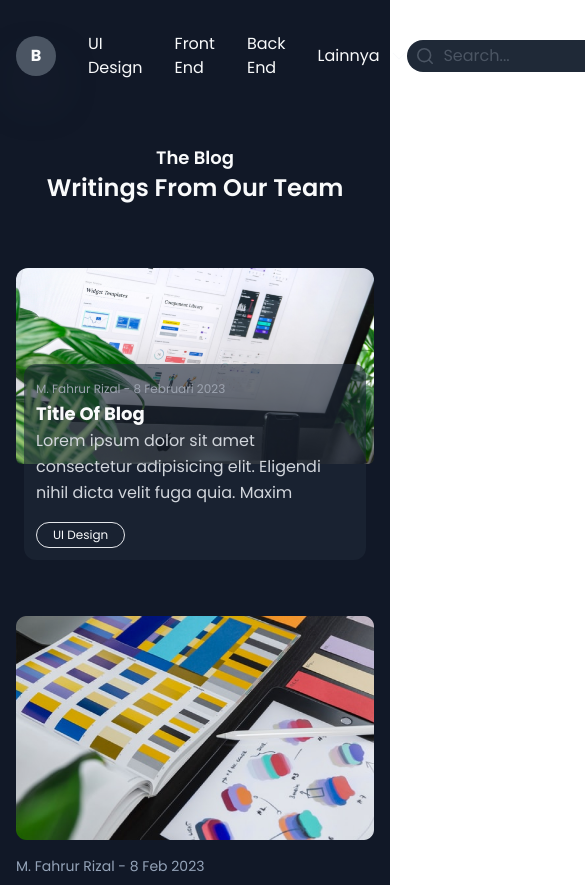
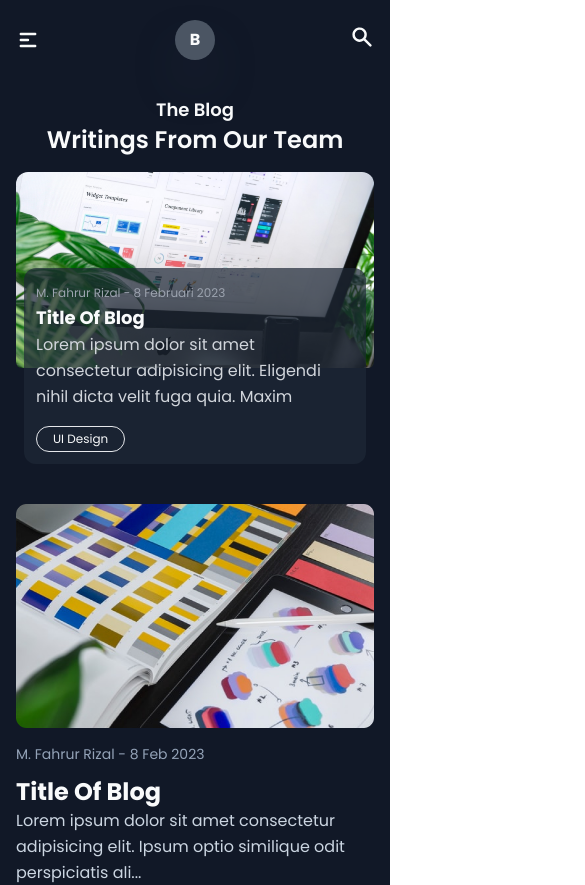
Before and after one commit to rizal57/blog-nextjs, a Next.js app: page / in a window 390 px wide. Shown: the top 885 px of the page, 585 px wide, since content can reach past the window. Built offline with nearby package versions, Linux system fonts and the light colour scheme.

Commit message:
[IMP] Improve responsive

```diff
--- a/components/CardPost.js
+++ b/components/CardPost.js
@@ -1,13 +1,16 @@
+import Link from "next/link";
 import InfoPost from "./InfoPost";
 
 const CardPost = ({...post}) => {
   return (
       <article className="mb-10">
+        <Link href={`/posts/${post.title}`} >
           <img
             src={post.thumbnail}
             className={'w-full object-cover'}
             alt="Main Blog"
           />
+        </Link>
         <InfoPost {...post} />
       </article>
   );
--- a/components/FeaturedPost.js
+++ b/components/FeaturedPost.js
@@ -5,8 +5,8 @@ import InfoFeaturedPost from './InfoFeaturedPost';
 const FeaturedPost = () => {
   return (
     <article>
-      <div className="flex flex-col py-8">
-        <div className='flex flex-col justify-center items-center mb-16'>
+      <div className="flex flex-col lg:py-8 py-4">
+        <div className='flex flex-col justify-center items-center lg:mb-16 mb-4'>
           <h2 className='text-lg lg:text-xl font-semibold'>The Blog</h2>
           <h1 className='text-2xl lg:text-6xl font-semibold capitalize'>Writings from our team</h1>
         </div>
--- a/components/InfoFeaturedPost.js
+++ b/components/InfoFeaturedPost.js
@@ -1,5 +1,5 @@
 import Image from 'next/image';
-import React from 'react';
+import Link from 'next/link';
 
 const InfoPost = (props) => {
   const {
@@ -13,15 +13,19 @@ const InfoPost = (props) => {
   return (
     <>
       <div className='w-full rounded-xl h-[300px] md:h-[400px] lg:h-[600px] overflow-hidden relative'>
+        <Link href={`/posts/${title}`}>
           <Image src={imgUrl} className={'w-full object-cover rounded-md'} alt="Main Blog" />
-          <div className='absolute bottom-2 left-2 right-2 bg-gray-800/60 p-3 lg:p-4 rounded-xl'>
-            <span className='text-xs lg:text-sm text-gray-400'>{author} - {postedAt}</span>
+        </Link>
+        <div className='absolute bottom-2 left-2 right-2 bg-gray-800/70 p-3 lg:p-4 rounded-xl'>
+          <span className='text-xs lg:text-sm text-gray-400'>{author} - {postedAt}</span>
+          <Link href={`/posts/${title}`}>
             <h1 className='font-bold text-lg lg:text-2xl capitalize'>{title}</h1>
-            <p className='text-base text-gray-300 leading-relaxed'>{sortDescription.slice(0, 100)}</p>
-            <div className='flex gap-3 items-center mt-4'>
-              <a href='#' className='py-1 px-4 rounded-full border border-gray-200 text-xs'>{category}</a>
-            </div>
+          </Link>
+          <p className='text-base text-gray-300 leading-relaxed'>{sortDescription.slice(0, 100)}</p>
+          <div className='flex gap-3 items-center mt-4'>
+            <a href='#' className='py-1 px-4 rounded-full border border-gray-200 text-xs'>{category}</a>
           </div>
+        </div>
         </div>
     </>
   );
--- a/components/MetaPostTitle.js
+++ b/components/MetaPostTitle.js
@@ -1,11 +1,13 @@
-import React from 'react';
+import Link from 'next/link';
 
 const MetaPostTitle = (props) => {
   const {authorName, date, title, center, className = 'text-2xl mb-3'} = props;
   return (
     <>
       <h5 className={`text-sm mb-3 text-slate-400`}>{authorName} - {date}</h5>
-      <h1 className={`${className} ${center && 'text-center'} capitalize font-bold`}>{title}</h1>
+      <Link href={`/posts/${title}`} className={`${className} ${center && 'text-center'} capitalize font-bold`}>
+        {title}
+      </Link>
     </>
   );
 };
--- a/components/Navbar.js
+++ b/components/Navbar.js
@@ -1,18 +1,31 @@
 import { useEffect, useRef, useState } from "react";
 import Link from "next/link";
 import Container from "./Container";
+import { HiMenuAlt1, HiSearch } from 'react-icons/hi';
+import { AiOutlineCloseCircle } from 'react-icons/ai';
 
 const Navbar = () => {
   const [dropdown, setDropdown] = useState(false);
   const [bgNav, setBgNav] = useState('bg-gray-900');
+  const [open, setOpen] = useState(false);
+  const [openSearch, setOpenSearch] = useState(false);
+
+  const menuRef = useRef();
+  const buttonDropdownRef = useRef();
+
   const dropdownList = [
     { text: 'Internet', href: '/internet' },
     { text: 'Books', href: '/books' },
     { text: 'Open Source', href: '/open-source' },
   ]
 
-  const menuRef = useRef();
-  const buttonDropdownRef = useRef();
+  useEffect(() => {
+    if (open) {
+      document.body.style.overflow = "hidden";
+    } else {
+      document.body.style.overflow = "auto";
+    }
+  }, [open])
 
   useEffect(() => {
     window.addEventListener('click', (e) => {
@@ -33,36 +46,41 @@ const Navbar = () => {
   }, [])
 
   return (
-    <nav className={`py-8 sticky top-0 z-50 ${bgNav}`}>
+    <nav className={`h-20 flex items-center sticky top-0 z-50 ${bgNav}`}>
       <Container>
         <div className="flex items-center justify-between">
-          <div className='left-side flex items-center'>
-            <div className='logo mr-8'>
-              <div className='w-10 h-10 font-bold rounded-full bg-gray-600 flex items-center justify-center shadow-2xl shadow-gray-700'>
-                B
-              </div>
-            </div>
-            <div>
-              <ul className='flex items-center gap-8'>
+          <button className="lg:hidden" onClick={() => setOpen(true)}>
+            <HiMenuAlt1 className="w-6 h-6" />
+          </button>
+          <div className='flex items-center justify-center'>
+            <Link href={'/'} className='w-10 h-10 lg:mr-8 font-bold rounded-full bg-gray-600 flex items-center justify-center shadow-2xl shadow-gray-700'>
+              B
+            </Link>
+            <div className={`lg:bg-transparent bg-gray-900 lg:static absolute ${open ? 'left-0' : '-left-full'} lg:w-auto w-full top-0 lg:h-auto h-screen lg:py-0 py-16 lg:pl-0 pl-10 transition-all duration-300`}>
+              <button className="absolute top-8 right-8 lg:hidden" onClick={() => setOpen(false)}>
+                <AiOutlineCloseCircle className="w-7 h-7" />
+              </button>
+
+              <ul className='flex flex-col lg:flex-row lg:items-center gap-8'>
                 <li>
-                  <a href='#' className="nav-link">
+                  <Link href='/posts' className="nav-link">
                     UI Design
-                  </a>
+                  </Link>
                 </li>
                 <li>
-                  <a href='#' className="nav-link">
+                  <Link href='/posts' className="nav-link">
                     Front End
-                  </a>
+                  </Link>
                 </li>
                 <li>
-                  <a href='#' className="nav-link">
+                  <Link href='/posts' className="nav-link">
                     Back End
-                  </a>
+                  </Link>
                 </li>
                 <li className='relative'>
                   <button
                     ref={buttonDropdownRef}
-                    className="nav-link outline-none"
+                    className="nav-link outline-none w-full"
                     onClick={() => setDropdown(!dropdown)}
                   >
                     Lainnya
@@ -74,7 +92,7 @@ const Navbar = () => {
                     {dropdownList.map((list) => (
                       <li key={list.text}>
                         <Link
-                          href={list.href}
+                          href={`/posts/${list.href}`}
                           className='flex items-center transition-all duration-300 cursor-pointer py-3 px-6 hover:bg-gray-700 border-b border-b-gray-700 last:border-none'
                         >
                           {list.text}
@@ -88,9 +106,15 @@ const Navbar = () => {
           </div>
           <div className='right-side'>
             <div className="search">
+              <button
+                className="lg:hidden"
+                onClick={() => setOpenSearch(!openSearch)}
+              >
+                { openSearch ? <AiOutlineCloseCircle className="w-7 h-7" /> : <HiSearch className="w-6 h-6" /> }
+              </button>
               <input
                 type="text"
-                className='py-1 px-4 pl-9 rounded-full bg-gray-800 placeholder:text-gray-600 bg-search outline-none focus:outline-gray-500 duration-300'
+                className={`${openSearch ? 'visible top-[86px] shadow-lg' : 'lg:visible invisible -top-full'} lg:static absolute left-1/2 lg:translate-x-0 -translate-x-1/2 w-10/12 lg:w-64 h-10 lg:block py-1 px-4 pl-9 rounded-full bg-gray-800 placeholder:text-gray-600 bg-search outline-none focus:outline-gray-500 transition-all duration-300`}
                 placeholder='Search...'
               />
             </div>
--- a/components/Posts.js
+++ b/components/Posts.js
@@ -8,7 +8,7 @@ const Posts = () => {
   return (
     <>
       {posts.length ? (
-        <div className='grid grid-cols-1 lg:grid-cols-3 gap-4 lg:gap-8 py-4 lg:py-8'>
+        <div className='grid grid-cols-1 lg:grid-cols-3 md:grid-cols-2 gap-4 lg:gap-8 py-4 lg:py-8'>
           {posts.map((post, i) => (
             <CardPost key={i} {...post} />
           ))}
--- a/package.json
+++ b/package.json
@@ -14,7 +14,8 @@
     "eslint-config-next": "13.1.6",
     "next": "13.1.6",
     "react": "18.2.0",
-    "react-dom": "18.2.0"
+    "react-dom": "18.2.0",
+    "react-icons": "^4.7.1"
   },
   "devDependencies": {
     "autoprefixer": "^10.4.13",
--- a/pages/posts/[slug]/index.js
+++ b/pages/posts/[slug]/index.js
@@ -1,3 +1,4 @@
+/* eslint-disable @next/next/no-img-element */
 import Container from '@/components/Container';
 import RootLayout from '@/components/layouts/RootLayout';
 import MetaPostTitle from '@/components/MetaPostTitle';
@@ -17,26 +18,22 @@ const index = () => {
       </Head>
       <RootLayout>
         <Container>
-          <div className='flex flex-col items-center py-8'>
+          <div className='flex flex-col items-center lg:py-8'>
             <MetaPostTitle
-              className={`text-4xl font-extrabold mb-4 w-6/12`}
+              className={`md:text-4xl text-2xl font-extrabold lg:mb-8 mb-4 md:w-6/12 w-full`}
               title={'Title of blog detail'}
               authorName={'M. Fahrur Rizal'}
               date={'10 Feb 2023'}
               center
             />
-            <div className='relative h-screen w-full lg:w-10/12 mb-8'>
-              <Image
+            <div className='relative h-auto w-full md:w-10/12 lg:mb-8 mb-4 overflow-hidden rounded-lg'>
+              <img
                 src={'/featured-thumbnail.png'}
                 alt='image'
-                fill
-                sizes="(max-width: 768px) 100vw,
-                        (max-width: 1200px) 50vw,
-                        33vw"
-                className='rounded-lg'
+                className='rounded-lg w-full object-cover'
               />
             </div>
-            <div className='w-full lg:w-10/12'>
+            <div className='w-full md:w-10/12'>
               <PostParagraph>
                 Lorem ipsum dolor sit amet consectetur adipisicing elit. Accusantium itaque voluptates possimus reprehenderit nemo, sapiente porro ratione magnam illo quisquam?
               </PostParagraph>
```
Also changed, not shown: 2 other files (tests, documents, lock files or other folders). Lines whose indentation alone changed are shown as unchanged.
